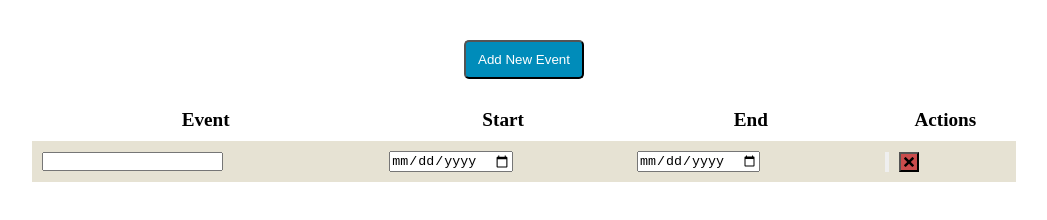
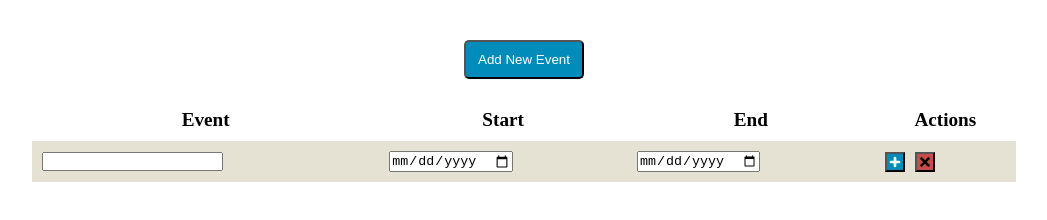
Before and after one commit to Vomini/desai-vomini-evaluation-eventlist, a website: page index.html in a window 1280 px wide. Both pictures are taken after a click on the button "Add New Event". Shown: the whole page, without its empty margins (116-1163 px from the left). Drawn offline with Linux system fonts and the light colour scheme; no server answers.

Commit message:
Update styles.css

```diff
--- a/styles.css
+++ b/styles.css
@@ -69,3 +69,9 @@ tr {
     height: 20px;
     width: 20px;
 }
+.add-button {
+    background-color: #008cba;
+    color: white;
+    height: 20px;
+    width: 20px;
+}
```
